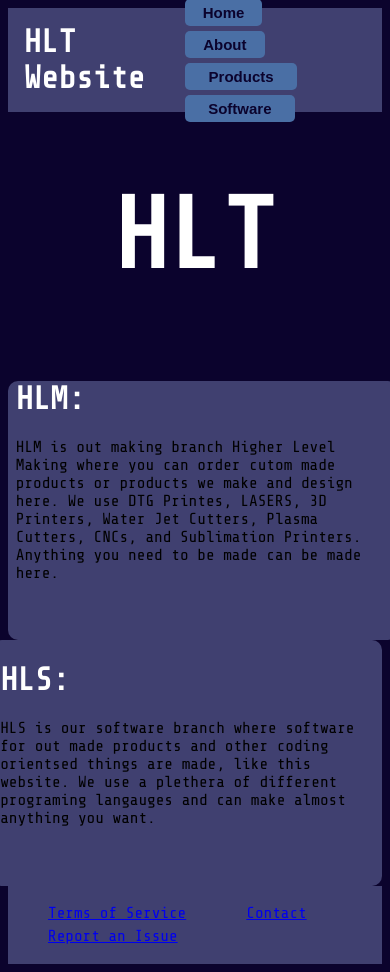
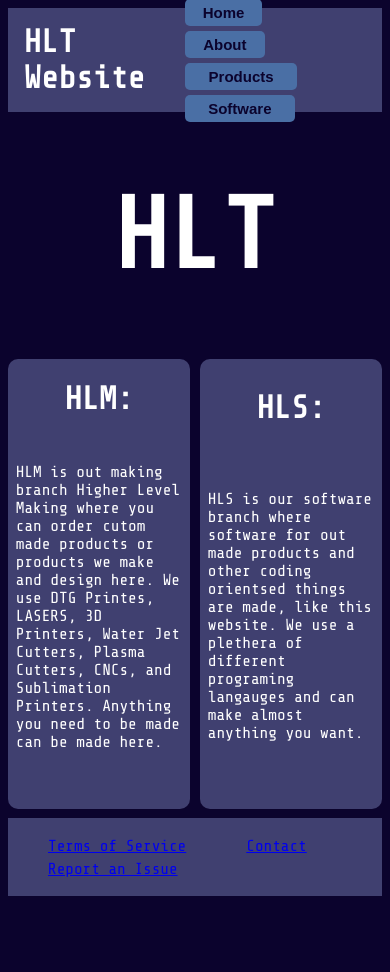
Before and after one commit to HighLevelThinking/HLT-Website, a React (Vite) app in the folder frontend/: page / in a window 390 px wide. After the commit the page ends 904 px from the top, so only its background shows below. Built offline with nearby package versions, Linux system fonts and the light colour scheme.

Commit message:
updated css to make the boxes look nicer and spacing to work

```diff
--- a/frontend/src/index.css
+++ b/frontend/src/index.css
@@ -74,21 +74,29 @@ footer {
     white-space: pre-wrap;
 }
 
+.desc-cont {
+    display: flex;
+    margin-bottom: 0.9vw;
+}
+
 .desc {
+    display: grid;
+    place-items: center;
     width: 100%;
     padding-bottom: 5vh;
     gap: 1vh;
-    width: calc(20%);
+    width: calc(45.5%);
     flex-basis: auto;
     background-color: var(--headerFooterColor);
     border-radius: 10px;
     padding-left: 2vw;
     padding-right: 2vw;
     margin: 0;
+    color: white;
 }
 
 .desc.right {
-    float: right;
+    margin-left: auto;
 }
 
 @media (max-width: 750px) {
@@ -100,6 +108,18 @@ footer {
     .hlm, .hls {
         width: 100%;
     }
+
+    .desc {
+        width: calc(44.5%);
+    }
+
+    .desc.right {
+        margin-left: auto;
+    }
+
+    .desc-cont {
+        margin-bottom: 2.4vw;
+    }
 }
 
 a:visited {
--- a/frontend/src/pages/Home.tsx
+++ b/frontend/src/pages/Home.tsx
@@ -9,7 +9,8 @@ function App() {
       <div className={"top-title"}>
         <h1>HLT</h1>
       </div>
-      <div>
+
+      <div className="desc-cont">
         <div className="hlm desc">
           <h1>HLM:</h1>
             <p>
@@ -24,6 +25,7 @@ function App() {
             </p>
         </div>
       </div>
+
       <Footer />
     </>
   );
```
